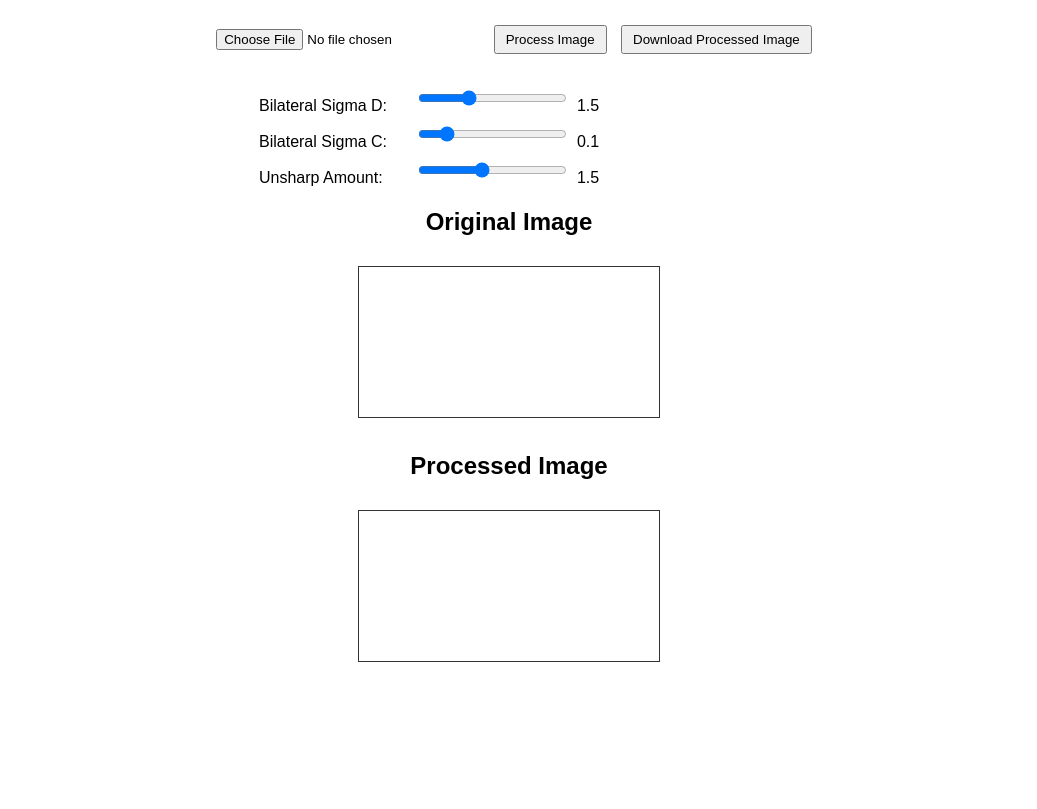
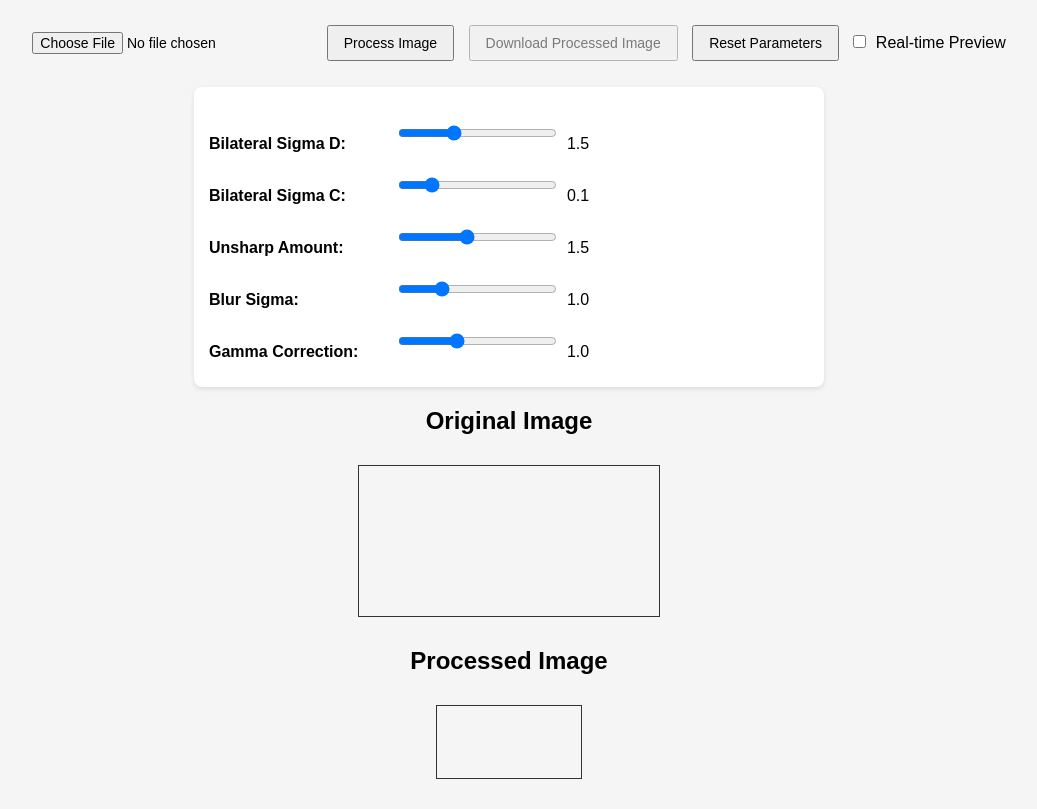
Before and after one commit to krishnarawatethicofficial/img, a plain HTML site: page index.html in a window 1280 px wide. Both pictures are taken after a click on the button "Process Image". Shown: the part 61-870 px from the top of the page, without its empty margins (131-1168 px from the left). Before the commit the page ends 800 px from the top, so only its background shows below. Drawn offline with Linux system fonts and the light colour scheme.

Commit message:
index.html

```diff
--- a/index.html
+++ b/index.html
@@ -9,24 +9,57 @@
       font-family: Arial, sans-serif;
       text-align: center;
       margin: 20px;
+      background-color: #f5f5f5;
     }
     canvas {
       border: 1px solid #333;
       margin: 10px;
-      max-width: 100%;
+      max-width: 45%;
+      vertical-align: top;
     }
     button, input {
       margin: 5px;
-      padding: 5px 10px;
+      padding: 8px 15px;
+      font-size: 14px;
+      cursor: pointer;
     }
     #controls {
       margin: 20px auto;
-      max-width: 500px;
+      max-width: 600px;
       text-align: left;
+      background: #fff;
+      padding: 15px;
+      border-radius: 8px;
+      box-shadow: 0 2px 5px rgba(0,0,0,0.1);
     }
     #controls label {
       display: inline-block;
-      width: 150px;
+      width: 180px;
+      font-weight: bold;
+    }
+    #controls div {
+      margin: 10px 0;
+    }
+    #loading {
+      display: none;
+      font-size: 18px;
+      color: #3498db;
+      margin-top: 20px;
+    }
+    #comparison {
+      position: relative;
+      display: inline-block;
+    }
+    #comparison input[type="range"] {
+      position: absolute;
+      width: 100%;
+      top: 50%;
+      transform: translateY(-50%);
+      opacity: 0.8;
+    }
+    .disabled {
+      opacity: 0.5;
+      pointer-events: none;
     }
   </style>
 </head>
@@ -34,7 +67,9 @@
   <h1>Apple-Like Image Processing</h1>
   <input type="file" id="fileInput" accept="image/*">
   <button id="processButton">Process Image</button>
-  <button id="downloadButton">Download Processed Image</button>
+  <button id="downloadButton" class="disabled">Download Processed Image</button>
+  <button id="resetButton">Reset Parameters</button>
+  <label><input type="checkbox" id="realtimeCheckbox"> Real-time Preview</label>
 
   <div id="controls">
     <div>
@@ -52,40 +87,80 @@
       <input type="range" id="unsharpInput" min="0.5" max="3.0" step="0.1" value="1.5">
       <span id="unsharpValue">1.5</span>
     </div>
+    <div>
+      <label for="blurSigmaInput">Blur Sigma:</label>
+      <input type="range" id="blurSigmaInput" min="0.1" max="5.0" step="0.1" value="1.0">
+      <span id="blurSigmaValue">1.0</span>
+    </div>
+    <div>
+      <label for="gammaInput">Gamma Correction:</label>
+      <input type="range" id="gammaInput" min="0.1" max="3.0" step="0.1" value="1.0">
+      <span id="gammaValue">1.0</span>
+    </div>
   </div>
 
   <div>
     <h2>Original Image</h2>
     <canvas id="canvas1"></canvas>
+    <h2>Processed Image</h2>
+    <div id="comparison">
+      <canvas id="canvas2"></canvas>
+      <input type="range" id="compareSlider" min="0" max="100" value="100" style="display: none;">
+    </div>
   </div>
-  <div>
-    <h2>Processed Image</h2>
-    <canvas id="canvas2"></canvas>
-  </div>
+  <div id="loading">Processing...</div>
 
   <script>
+    // Constants
+    const DEFAULTS = {
+      SIGMA_D: 1.5,
+      SIGMA_C: 0.1,
+      UNSHARP_AMOUNT: 1.5,
+      BLUR_SIGMA: 1.0,
+      GAMMA: 1.0
+    };
+    const MAX_PREVIEW_SIZE = 1024; // Limit preview size for performance
+
+    // DOM Elements
     const fileInput = document.getElementById('fileInput');
     const processButton = document.getElementById('processButton');
     const downloadButton = document.getElementById('downloadButton');
+    const resetButton = document.getElementById('resetButton');
+    const realtimeCheckbox = document.getElementById('realtimeCheckbox');
     const canvas1 = document.getElementById('canvas1');
     const canvas2 = document.getElementById('canvas2');
-    const ctx1 = canvas1.getContext('2d');
-    let gl, programBilateral, programBlur, programUnsharp, programColor;
+    const loading = document.getElementById('loading');
+    const compareSlider = document.getElementById('compareSlider');
+    const controls = {
+      sigmaD: { input: document.getElementById('sigmaDInput'), value: document.getElementById('sigmaDValue') },
+      sigmaC: { input: document.getElementById('sigmaCInput'), value: document.getElementById('sigmaCValue') },
+      unsharp: { input: document.getElementById('unsharpInput'), value: document.getElementById('unsharpValue') },
+      blurSigma: { input: document.getElementById('blurSigmaInput'), value: document.getElementById('blurSigmaValue') },
+      gamma: { input: document.getElementById('gammaInput'), value: document.getElementById('gammaValue') }
+    };
 
-    // Get controls and display elements
-    const sigmaDInput = document.getElementById('sigmaDInput');
-    const sigmaCInput = document.getElementById('sigmaCInput');
-    const unsharpInput = document.getElementById('unsharpInput');
-    const sigmaDValue = document.getElementById('sigmaDValue');
-    const sigmaCValue = document.getElementById('sigmaCValue');
-    const unsharpValue = document.getElementById('unsharpValue');
+    let gl, programs = {}, originalImage, processingTimeout;
 
-    // Update display values when sliders change
-    sigmaDInput.addEventListener('input', () => { sigmaDValue.textContent = sigmaDInput.value; });
-    sigmaCInput.addEventListener('input', () => { sigmaCValue.textContent = sigmaCInput.value; });
-    unsharpInput.addEventListener('input', () => { unsharpValue.textContent = unsharpInput.value; });
+    // Initialize UI
+    Object.keys(controls).forEach(key => {
+      const { input, value } = controls[key];
+      input.addEventListener('input', () => {
+        value.textContent = input.value;
+        if (realtimeCheckbox.checked && originalImage) debounceProcess();
+      });
+    });
 
-    // Vertex shader source (used for all passes)
+    resetButton.addEventListener('click', () => {
+      controls.sigmaD.input.value = DEFAULTS.SIGMA_D;
+      controls.sigmaC.input.value = DEFAULTS.SIGMA_C;
+      controls.unsharp.input.value = DEFAULTS.UNSHARP_AMOUNT;
+      controls.blurSigma.input.value = DEFAULTS.BLUR_SIGMA;
+      controls.gamma.input.value = DEFAULTS.GAMMA;
+      Object.values(controls).forEach(({ input, value }) => value.textContent = input.value);
+      if (originalImage) processImage();
+    });
+
+    // Vertex shader
     const vertexShaderSrc = `
       attribute vec2 a_position;
       attribute vec2 a_texCoord;
@@ -96,7 +171,7 @@
       }
     `;
 
-    // Fragment shader for bilateral filter
+    // Fragment shaders
     const bilateralFragSrc = `
       precision mediump float;
       uniform sampler2D u_texture;
@@ -126,68 +201,86 @@
       }
     `;
 
-    // Fragment shader for Gaussian blur
     const blurFragSrc = `
       precision mediump float;
       uniform sampler2D u_texture;
       uniform vec2 u_texSize;
+      uniform float u_sigma;
       varying vec2 v_texCoord;
       void main() {
         vec4 sum = vec4(0.0);
         float totalWeight = 0.0;
-        float sigma = 1.0;
-        float dFactor = 1.0 / (2.0 * sigma * sigma);
+        float dFactor = 1.0 / (2.0 * u_sigma * u_sigma);
         for (int i = -2; i <= 2; i++) {
-          for (int j = -2; j <= 2; j++) {
-            vec2 offset = vec2(float(i), float(j)) / u_texSize;
-            float d = float(i * i + j * j);
-            float weight = exp(-d * dFactor);
-            sum += texture2D(u_texture, v_texCoord + offset) * weight;
-            totalWeight += weight;
-          }
+          vec2 offset = vec2(float(i), 0.0) / u_texSize;
+          float d = float(i * i);
+          float weight = exp(-d * dFactor);
+          sum += texture2D(u_texture, v_texCoord + offset) * weight;
+          totalWeight += weight;
         }
         gl_FragColor = sum / totalWeight;
       }
     `;
 
-    // Fragment shader for unsharp mask
     const unsharpFragSrc = `
       precision mediump float;
-      uniform sampler2D u_original; // Bilateral filtered
-      uniform sampler2D u_blurred;  // Blurred version
+      uniform sampler2D u_original;
+      uniform sampler2D u_blurred;
       uniform float u_amount;
       varying vec2 v_texCoord;
       void main() {
         vec4 orig = texture2D(u_original, v_texCoord);
         vec4 blur = texture2D(u_blurred, v_texCoord);
-        gl_FragColor = orig + u_amount * (orig - blur);
+        gl_FragColor = clamp(orig + u_amount * (orig - blur), 0.0, 1.0);
       }
     `;
 
-    // Fragment shader for color correction
     const colorFragSrc = `
       precision mediump float;
       uniform sampler2D u_texture;
       uniform vec3 u_minVal;
       uniform vec3 u_maxVal;
+      uniform float u_gamma;
       varying vec2 v_texCoord;
       void main() {
         vec4 color = texture2D(u_texture, v_texCoord);
         vec3 corrected = clamp((color.rgb - u_minVal) / (u_maxVal - u_minVal), 0.0, 1.0);
+        corrected = pow(corrected, vec3(1.0 / u_gamma));
         gl_FragColor = vec4(corrected, color.a);
+      }
+    `;
+
+    const compareFragSrc = `
+      precision mediump float;
+      uniform sampler2D u_original;
+      uniform sampler2D u_processed;
+      uniform float u_split;
+      varying vec2 v_texCoord;
+      void main() {
+        if (v_texCoord.x < u_split) {
+          gl_FragColor = texture2D(u_original, v_texCoord);
+        } else {
+          gl_FragColor = texture2D(u_processed, v_texCoord);
+        }
       }
     `;
 
     // Load image
     fileInput.addEventListener('change', (e) => {
       const file = e.target.files[0];
+      if (!file) return;
       const reader = new FileReader();
       reader.onload = (event) => {
         const img = new Image();
         img.onload = () => {
-          canvas1.width = img.width;
-          canvas1.height = img.height;
-          ctx1.drawImage(img, 0, 0);
+          const { width, height } = scaleDimensions(img.width, img.height, MAX_PREVIEW_SIZE);
+          canvas1.width = width;
+          canvas1.height = height;
+          canvas1.getContext('2d').drawImage(img, 0, 0, width, height);
+          originalImage = img;
+          processImage();
+          downloadButton.classList.remove('disabled');
+          compareSlider.style.display = 'block';
         };
         img.src = event.target.result;
       };
@@ -195,17 +288,27 @@
     });
 
     // Process image
-    processButton.addEventListener('click', () => {
-      const imageData = ctx1.getImageData(0, 0, canvas1.width, canvas1.height);
-      if (!imageData) return;
+    processButton.addEventListener('click', () => originalImage && processImage());
+    function debounceProcess() {
+      clearTimeout(processingTimeout);
+      processingTimeout = setTimeout(processImage, 300);
+    }
 
-      // Compute histogram-based min/max for color correction
+    function processImage() {
+      if (!originalImage) {
+        alert('Please upload an image first.');
+        return;
+      }
+
+      loading.style.display = 'block';
+      const imageData = canvas1.getContext('2d').getImageData(0, 0, canvas1.width, canvas1.height);
       const { min, max } = computeMinMax(imageData);
 
       // Initialize WebGL
-      gl = canvas2.getContext('webgl');
+      gl = canvas2.getContext('webgl', { preserveDrawingBuffer: true });
       if (!gl) {
         alert('WebGL not supported');
+        loading.style.display = 'none';
         return;
       }
       canvas2.width = imageData.width;
@@ -213,95 +316,86 @@
       gl.viewport(0, 0, gl.drawingBufferWidth, gl.drawingBufferHeight);
 
       // Compile shaders
-      programBilateral = createProgram(vertexShaderSrc, bilateralFragSrc);
-      programBlur = createProgram(vertexShaderSrc, blurFragSrc);
-      programUnsharp = createProgram(vertexShaderSrc, unsharpFragSrc);
-      programColor = createProgram(vertexShaderSrc, colorFragSrc);
+      programs.bilateral = createProgram(vertexShaderSrc, bilateralFragSrc);
+      programs.blurH = createProgram(vertexShaderSrc, blurFragSrc);
+      programs.blurV = createProgram(vertexShaderSrc, blurFragSrc.replace('vec2(float(i), 0.0)', 'vec2(0.0, float(i))'));
+      programs.unsharp = createProgram(vertexShaderSrc, unsharpFragSrc);
+      programs.color = createProgram(vertexShaderSrc, colorFragSrc);
+      programs.compare = createProgram(vertexShaderSrc, compareFragSrc);
 
       // Set up quad
-      const positionBuffer = gl.createBuffer();
-      gl.bindBuffer(gl.ARRAY_BUFFER, positionBuffer);
-      gl.bufferData(gl.ARRAY_BUFFER, new Float32Array([
-        -1, -1,  0, 0,
-         1, -1,  1, 0,
-        -1,  1,  0, 1,
-        -1,  1,  0, 1,
-         1, -1,  1, 0,
-         1,  1,  1, 1
-      ]), gl.STATIC_DRAW);
+      const positionBuffer = createQuadBuffer();
 
       // Create textures
-      const texA = createTexture(imageData.width, imageData.height);
-      const texB = createTexture(imageData.width, imageData.height);
-      gl.bindTexture(gl.TEXTURE_2D, texA);
+      const textures = {
+        original: createTexture(imageData.width, imageData.height),
+        temp1: createTexture(imageData.width, imageData.height),
+        temp2: createTexture(imageData.width, imageData.height),
+        processed: createTexture(imageData.width, imageData.height)
+      };
+      gl.bindTexture(gl.TEXTURE_2D, textures.original);
       gl.texImage2D(gl.TEXTURE_2D, 0, gl.RGBA, gl.RGBA, gl.UNSIGNED_BYTE, canvas1);
 
       // Create framebuffers
-      const fbA = gl.createFramebuffer();
-      gl.bindFramebuffer(gl.FRAMEBUFFER, fbA);
-      gl.framebufferTexture2D(gl.FRAMEBUFFER, gl.COLOR_ATTACHMENT0, gl.TEXTURE_2D, texA, 0);
+      const framebuffers = {
+        temp1: createFramebuffer(textures.temp1),
+        temp2: createFramebuffer(textures.temp2),
+        processed: createFramebuffer(textures.processed)
+      };
 
-      const fbB = gl.createFramebuffer();
-      gl.bindFramebuffer(gl.FRAMEBUFFER, fbB);
-      gl.framebufferTexture2D(gl.FRAMEBUFFER, gl.COLOR_ATTACHMENT0, gl.TEXTURE_2D, texB, 0);
-
-      // Processing pipeline
       const texSize = [imageData.width, imageData.height];
 
-      // Step 1: Bilateral filter (texA -> texB)
-      gl.bindFramebuffer(gl.FRAMEBUFFER, fbB);
-      gl.useProgram(programBilateral);
-      setupAttributes(programBilateral, positionBuffer);
-      gl.uniform1i(gl.getUniformLocation(programBilateral, 'u_texture'), 0);
-      gl.uniform2fv(gl.getUniformLocation(programBilateral, 'u_texSize'), texSize);
-      gl.uniform1f(gl.getUniformLocation(programBilateral, 'u_sigmaD'), parseFloat(sigmaDInput.value));
-      gl.uniform1f(gl.getUniformLocation(programBilateral, 'u_sigmaC'), parseFloat(sigmaCInput.value));
+      // Pipeline
+      renderPass(programs.bilateral, textures.original, framebuffers.temp1, {
+        u_texSize: texSize,
+        u_sigmaD: parseFloat(controls.sigmaD.input.value),
+        u_sigmaC: parseFloat(controls.sigmaC.input.value)
+      });
+
+      renderPass(programs.blurH, textures.temp1, framebuffers.temp2, {
+        u_texSize: texSize,
+        u_sigma: parseFloat(controls.blurSigma.input.value)
+      });
+
+      renderPass(programs.blurV, textures.temp2, framebuffers.temp1, {
+        u_texSize: texSize,
+        u_sigma: parseFloat(controls.blurSigma.input.value)
+      });
+
+      renderPass(programs.unsharp, null, framebuffers.temp2, {
+        u_original: textures.temp1,
+        u_blurred: textures.temp1,
+        u_amount: parseFloat(controls.unsharp.input.value)
+      }, [0, 1]);
+
+      renderPass(programs.color, textures.temp2, framebuffers.processed, {
+        u_minVal: min,
+        u_maxVal: max,
+        u_gamma: parseFloat(controls.gamma.input.value)
+      });
+
+      // Final render with comparison
+      compareSlider.oninput = () => renderComparison();
+      renderComparison();
+
+      loading.style.display = 'none';
+    }
+
+    function renderComparison() {
+      gl.bindFramebuffer(gl.FRAMEBUFFER, null);
+      gl.useProgram(programs.compare);
+      setupAttributes(programs.compare);
+      gl.activeTexture(gl.TEXTURE0);
+      gl.bindTexture(gl.TEXTURE_2D, textures.original);
+      gl.uniform1i(gl.getUniformLocation(programs.compare, 'u_original'), 0);
+      gl.activeTexture(gl.TEXTURE1);
+      gl.bindTexture(gl.TEXTURE_2D, textures.processed);
+      gl.uniform1i(gl.getUniformLocation(programs.compare, 'u_processed'), 1);
+      gl.uniform1f(gl.getUniformLocation(programs.compare, 'u_split'), compareSlider.value / 100);
       gl.drawArrays(gl.TRIANGLES, 0, 6);
+    }
 
-      // Step 2: Gaussian blur (texB -> texA)
-      gl.bindFramebuffer(gl.FRAMEBUFFER, fbA);
-      gl.useProgram(programBlur);
-      setupAttributes(programBlur, positionBuffer);
-      gl.uniform1i(gl.getUniformLocation(programBlur, 'u_texture'), 0);
-      gl.uniform2fv(gl.getUniformLocation(programBlur, 'u_texSize'), texSize);
-      gl.drawArrays(gl.TRIANGLES, 0, 6);
-
-      // Step 3: Unsharp mask (texB and texA -> texB)
-      gl.bindFramebuffer(gl.FRAMEBUFFER, fbB);
-      gl.useProgram(programUnsharp);
-      setupAttributes(programUnsharp, positionBuffer);
-      gl.activeTexture(gl.TEXTURE0);
-      gl.bindTexture(gl.TEXTURE_2D, texB);
-      gl.uniform1i(gl.getUniformLocation(programUnsharp, 'u_original'), 0);
-      gl.activeTexture(gl.TEXTURE1);
-      gl.bindTexture(gl.TEXTURE_2D, texA);
-      gl.uniform1i(gl.getUniformLocation(programUnsharp, 'u_blurred'), 1);
-      gl.uniform1f(gl.getUniformLocation(programUnsharp, 'u_amount'), parseFloat(unsharpInput.value));
-      gl.drawArrays(gl.TRIANGLES, 0, 6);
-
-      // Step 4: Color correction (texB -> texA)
-      gl.bindFramebuffer(gl.FRAMEBUFFER, fbA);
-      gl.useProgram(programColor);
-      setupAttributes(programColor, positionBuffer);
-      gl.uniform1i(gl.getUniformLocation(programColor, 'u_texture'), 0);
-      gl.uniform3fv(gl.getUniformLocation(programColor, 'u_minVal'), min);
-      gl.uniform3fv(gl.getUniformLocation(programColor, 'u_maxVal'), max);
-      gl.drawArrays(gl.TRIANGLES, 0, 6);
-
-      // Final render to canvas
-      // IMPORTANT: Bind the final processed texture (texA) to avoid a feedback loop error.
-      gl.bindFramebuffer(gl.FRAMEBUFFER, null);
-      gl.activeTexture(gl.TEXTURE0);
-      gl.bindTexture(gl.TEXTURE_2D, texA);
-      gl.useProgram(programColor); // Reuse color program for final render
-      setupAttributes(programColor, positionBuffer);
-      gl.uniform1i(gl.getUniformLocation(programColor, 'u_texture'), 0);
-      gl.uniform3fv(gl.getUniformLocation(programColor, 'u_minVal'), [0, 0, 0]);
-      gl.uniform3fv(gl.getUniformLocation(programColor, 'u_maxVal'), [1, 1, 1]);
-      gl.drawArrays(gl.TRIANGLES, 0, 6);
-    });
-
-    // Download the processed image
+    // Download
     downloadButton.addEventListener('click', () => {
       const dataURL = canvas2.toDataURL('image/png');
       const link = document.createElement('a');
@@ -348,15 +442,51 @@
       return texture;
     }
 
-    function setupAttributes(program, buffer) {
+    function createFramebuffer(texture) {
+      const fb = gl.createFramebuffer();
+      gl.bindFramebuffer(gl.FRAMEBUFFER, fb);
+      gl.framebufferTexture2D(gl.FRAMEBUFFER, gl.COLOR_ATTACHMENT0, gl.TEXTURE_2D, texture, 0);
+      return fb;
+    }
+
+    function createQuadBuffer() {
+      const buffer = gl.createBuffer();
       gl.bindBuffer(gl.ARRAY_BUFFER, buffer);
+      gl.bufferData(gl.ARRAY_BUFFER, new Float32Array([
+        -1, -1, 0, 0,
+         1, -1, 1, 0,
+        -1,  1, 0, 1,
+        -1,  1, 0, 1,
+         1, -1, 1, 0,
+         1,  1, 1, 1
+      ]), gl.STATIC_DRAW);
+      return buffer;
+    }
+
+    function setupAttributes(program) {
       const posLoc = gl.getAttribLocation(program, 'a_position');
       gl.enableVertexAttribArray(posLoc);
       gl.vertexAttribPointer(posLoc, 2, gl.FLOAT, false, 16, 0);
       const texLoc = gl.getAttribLocation(program, 'a_texCoord');
       gl.enableVertexAttribArray(texLoc);
       gl.vertexAttribPointer(texLoc, 2, gl.FLOAT, false, 16, 8);
-      // Note: We no longer bind a texture here to avoid conflicts.
+    }
+
+    function renderPass(program, inputTexture, framebuffer, uniforms, textureUnits = [0]) {
+      gl.bindFramebuffer(gl.FRAMEBUFFER, framebuffer);
+      gl.useProgram(program);
+      setupAttributes(program);
+      textureUnits.forEach((unit, idx) => {
+        gl.activeTexture(gl.TEXTURE0 + unit);
+        gl.bindTexture(gl.TEXTURE_2D, inputTexture && idx === 0 ? inputTexture : Object.values(uniforms)[idx]);
+        gl.uniform1i(gl.getUniformLocation(program, Object.keys(uniforms)[idx]), unit);
+      });
+      Object.entries(uniforms).forEach(([name, value]) => {
+        if (name.startsWith('u_texSize')) gl.uniform2fv(gl.getUniformLocation(program, name), value);
+        else if (name.startsWith('u_min') || name.startsWith('u_max')) gl.uniform3fv(gl.getUniformLocation(program, name), value);
+        else if (!name.match(/u_(original|blurred|texture)/)) gl.uniform1f(gl.getUniformLocation(program, name), value);
+      });
+      gl.drawArrays(gl.TRIANGLES, 0, 6);
     }
 
     function computeMinMax(imageData) {
@@ -385,6 +515,13 @@
       }
       return { min: min.map(v => v / 255), max: max.map(v => v / 255) };
     }
+
+    function scaleDimensions(width, height, maxSize) {
+      if (width <= maxSize && height <= maxSize) return { width, height };
+      const aspect = width / height;
+      if (width > height) return { width: maxSize, height: Math.round(maxSize / aspect) };
+      return { width: Math.round(maxSize * aspect), height: maxSize };
+    }
   </script>
 </body>
 </html>
```
